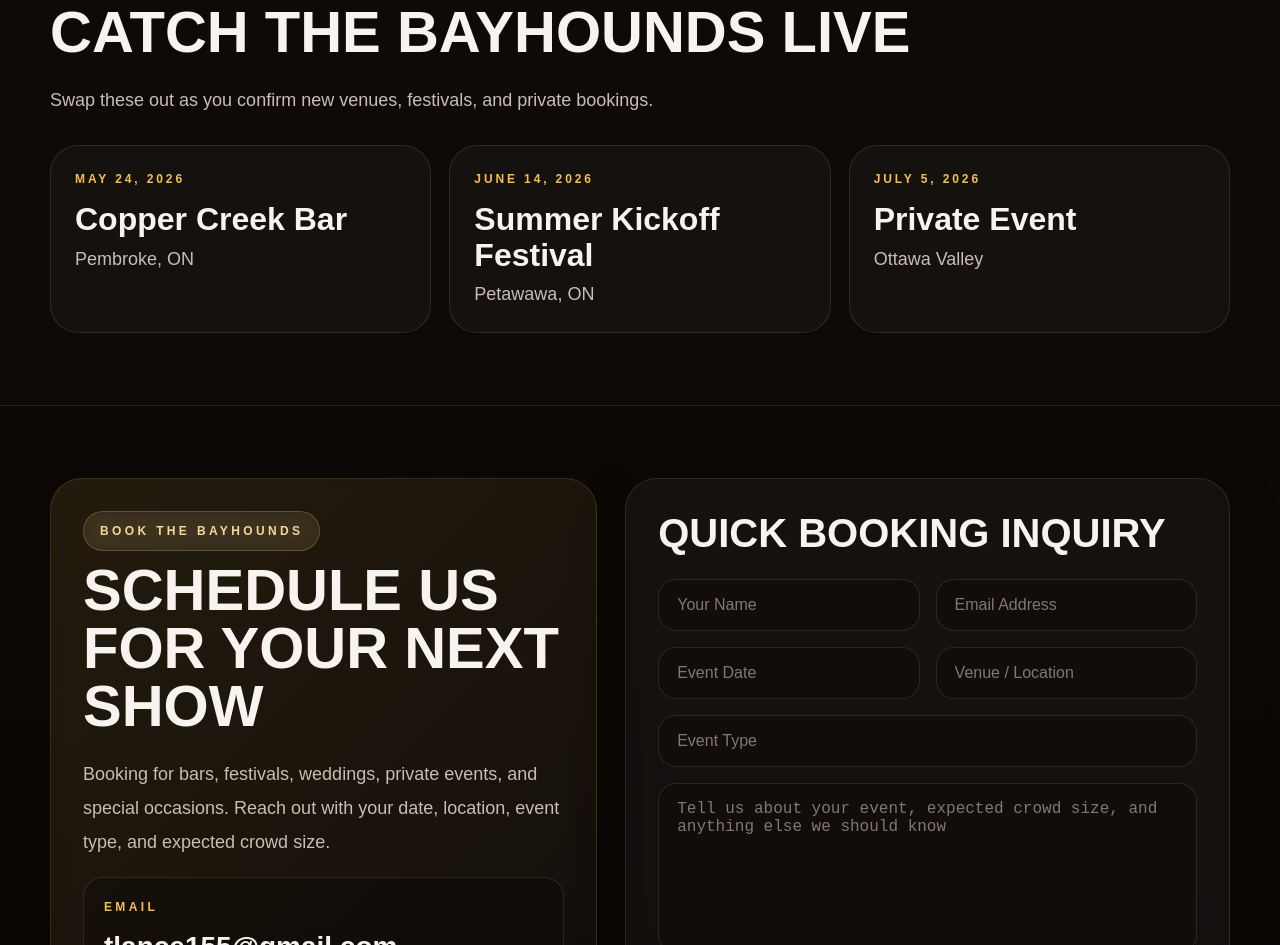
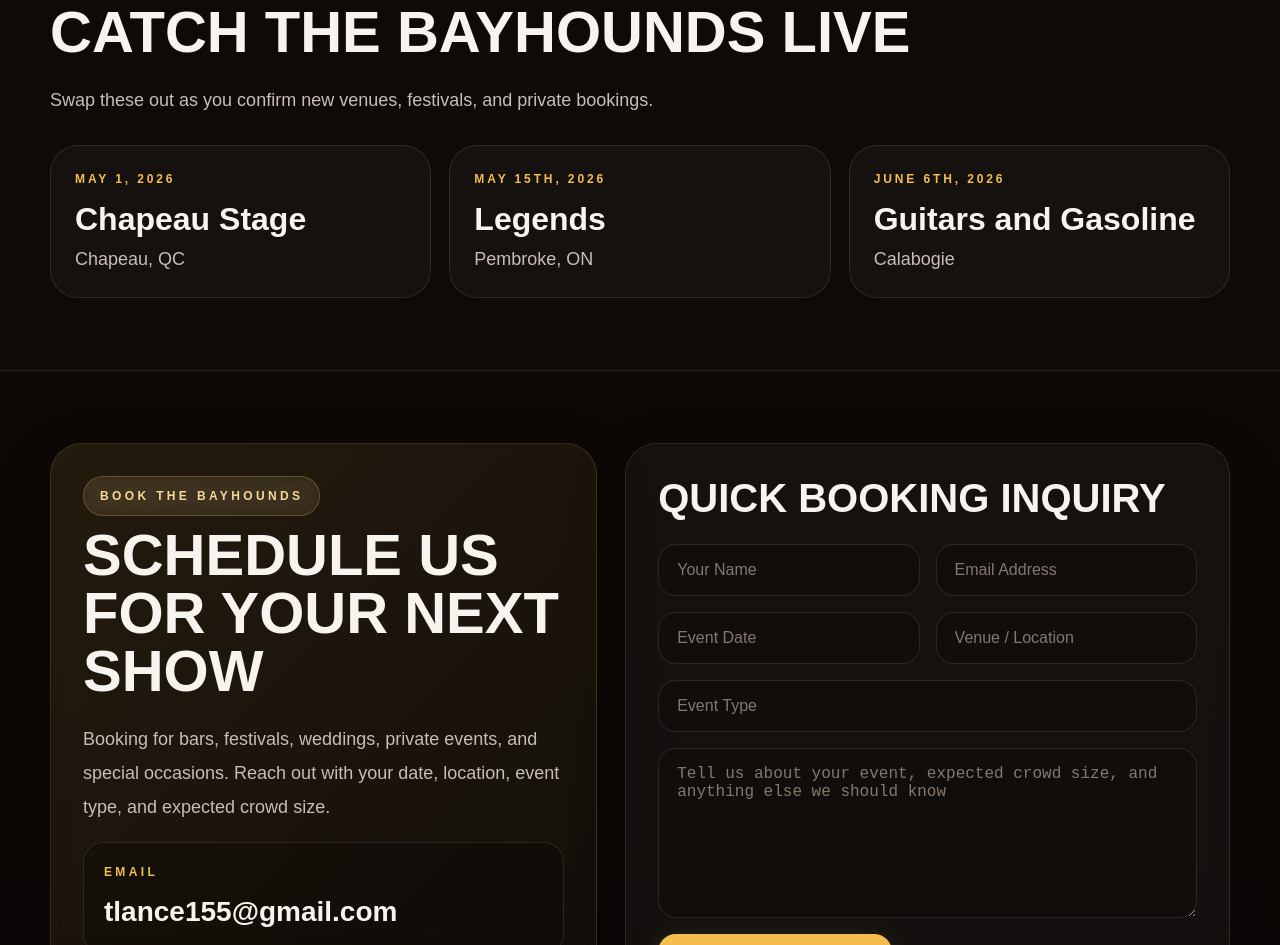
Before and after one commit to tlance155/thebayhounds, a plain HTML site: page index.html in a window 1280 px wide. Shown: the part 1605-2550 px from the top of the page. Drawn offline with Linux system fonts and the light colour scheme.

Commit message:
index.html

```diff
--- a/index.html
+++ b/index.html
@@ -431,19 +431,19 @@
 
       <div class="show-grid">
         <div class="show">
-          <div class="date">May 24, 2026</div>
-          <div class="venue">Copper Creek Bar</div>
+          <div class="date">May 1, 2026</div>
+          <div class="venue">Chapeau Stage</div>
+          <div class="city">Chapeau, QC</div>
+        </div>
+        <div class="show">
+          <div class="date">May 15th, 2026</div>
+          <div class="venue">Legends</div>
           <div class="city">Pembroke, ON</div>
         </div>
         <div class="show">
-          <div class="date">June 14, 2026</div>
-          <div class="venue">Summer Kickoff Festival</div>
-          <div class="city">Petawawa, ON</div>
-        </div>
-        <div class="show">
-          <div class="date">July 5, 2026</div>
-          <div class="venue">Private Event</div>
-          <div class="city">Ottawa Valley</div>
+          <div class="date">June 6th, 2026</div>
+          <div class="venue">Guitars and Gasoline</div>
+          <div class="city">Calabogie</div>
         </div>
       </div>
     </div>
```
